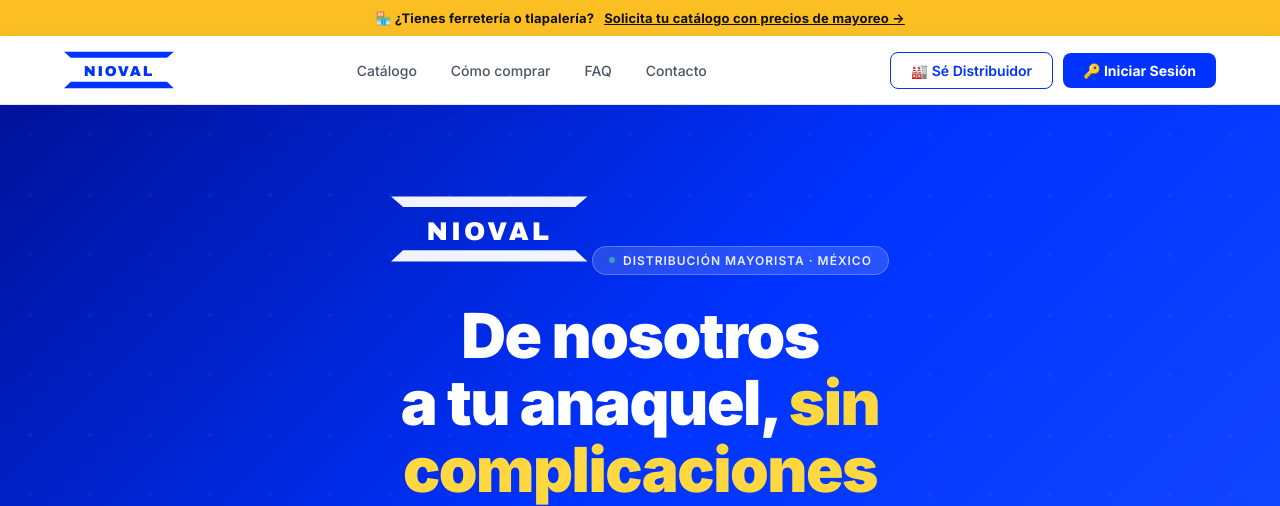
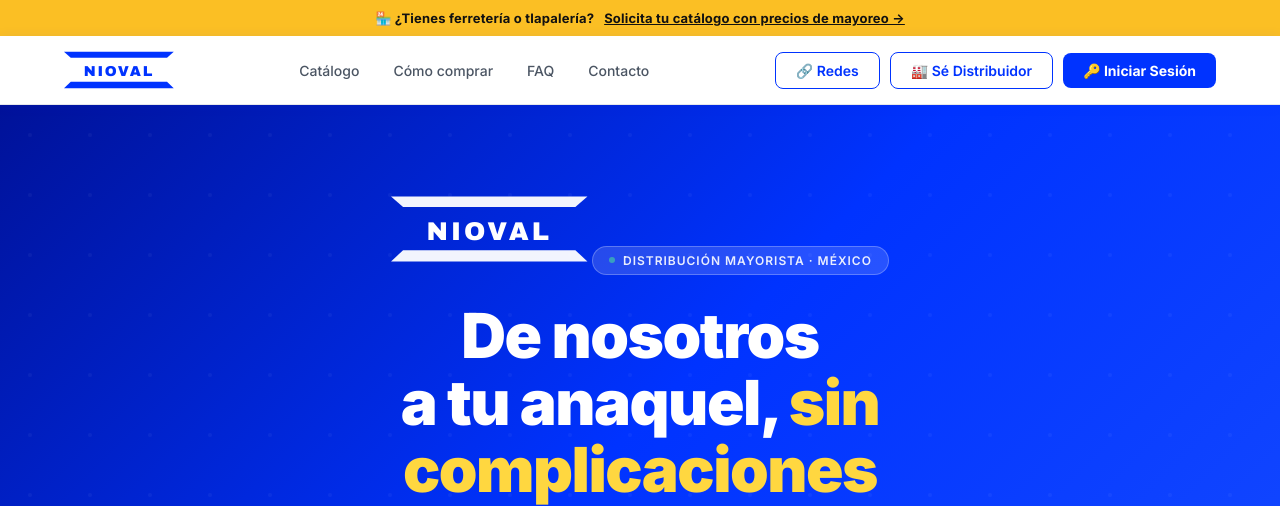
Before and after one commit to luisgarciau03-art/NIOVALWEB, a Flask app: page / in a window 1280 px wide. Shown: the top 506 px of the page. Run offline with Flask 3, Linux system fonts and the light colour scheme; some libraries are stand-ins or nearby versions.

Commit message:
Add Redes Sociales link to navbar

```diff
--- a/templates/landing.html
+++ b/templates/landing.html
@@ -539,6 +539,7 @@ footer {
       <a class="nav-link" href="#contacto">Contacto</a>
     </div>
     <div class="nav-right">
+      <a class="btn-outline" href="https://linktr.ee/NIOVAL" target="_blank">🔗 Redes</a>
       <a class="btn-outline" href="/distribuidor">🏭 Sé Distribuidor</a>
       <a class="btn-primary" href="/login">🔑 Iniciar Sesión</a>
     </div>
```
